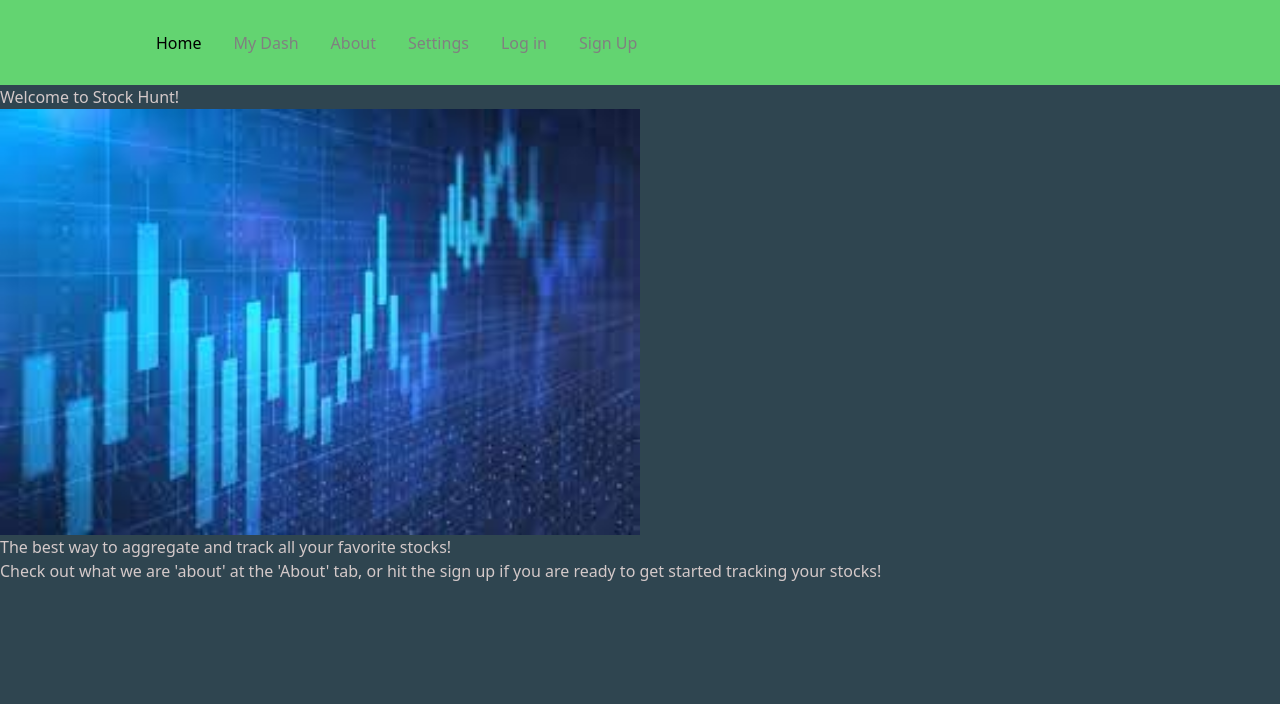
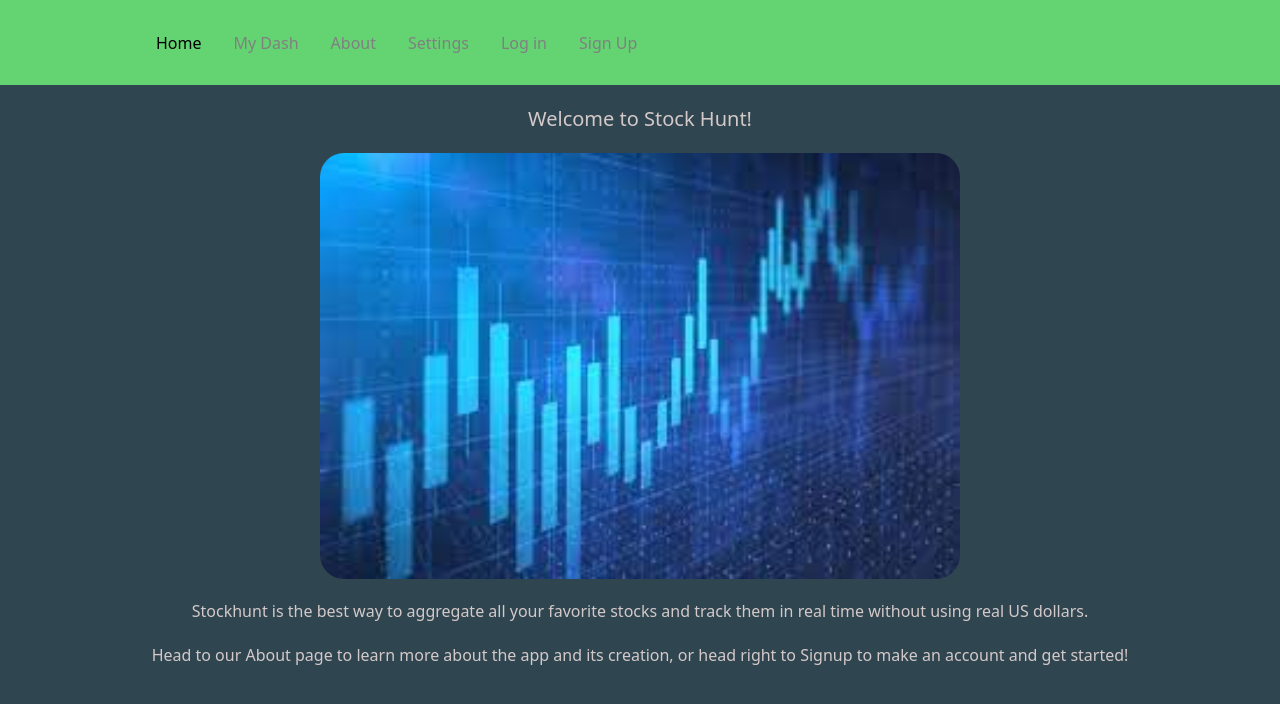
Before and after one commit to JSR5404/Stock-Hunt, a React (Create React App) app in the folder client/: page / in a window 1280 px wide. Shown: the top 704 px of the page. Built offline with nearby package versions, Linux system fonts and the light colour scheme.

Commit message:
made more style changes to make the website look more user-friendly.

```diff
--- a/client/src/components/pages/Dash.js
+++ b/client/src/components/pages/Dash.js
@@ -66,16 +66,16 @@ export default function Dash({ stocks, setStocks }) {
 
     return (
         <div className='portfolio-page'>
-            <div className='portfolio-main-row-wrapper'>
-                <div className='portfolio-main-row'>Ticker</div>
-                <div className='portfolio-main-row'>Position</div>
-                <div className='portfolio-main-row'>Quantity</div>
-                <div className='portfolio-main-row'>Price</div>
+            <div className='portfolio-main-row-wrapper flex justify-center'>
+                <div className='portfolio-main-row p-5'>Ticker</div>
+                <div className='portfolio-main-row p-5'>Position</div>
+                <div className='portfolio-main-row p-5'>Quantity</div>
+                <div className='portfolio-main-row p-5'>Price</div>
             </div>
             {/* For each stock in database renders a row with info */}
             {stocks.map((stock) => {
                 return (
-                    <div className='portfolio-row-wrapper'key={stock.id}>
+                    <div className='portfolio-row-wrapper flex justify-center'key={stock.id}>
                         <div className='portfolio-row'>{stock.ticker}</div>
                         <div className='portfolio-row'>{stock.position}</div>
                         <div className='portfolio-row'>{stock.quantity}</div>
--- a/client/src/components/pages/Home.js
+++ b/client/src/components/pages/Home.js
@@ -10,12 +10,12 @@ const Home = () => {
         height: '100vh'
       }}
     >
-      <h1>Welcome to Stock Hunt!</h1>
-      <div>
-          <img src="./stock-3.jpg" alt="home-stockhunt" style={{ width: '50%' }} />
+      <h1 className="flex justify-center pb-5 pt-5 text-xl">Welcome to Stock Hunt!</h1>
+      <div className = "flex justify-center">
+          <img className="rounded-3xl" src="./stock-3.jpg" alt="home-stockhunt" style={{ width: '50%' }} />
         </div>
-        <h4>The best way to aggregate and track all your favorite stocks! </h4>
-        <p>Check out what we are 'about' at the 'About' tab, or hit the sign up if you are ready to get started tracking your stocks!</p>
+        <h4 className ="flex justify-center pt-5">Stockhunt is the best way to aggregate all your favorite stocks and track them in real time without using real US dollars.</h4>
+        <h4 className ="flex justify-center pt-5">Head to our About page to learn more about the app and its creation, or head right to Signup to make an account and get started!</h4>
       </div>
       );
 };
--- a/client/src/components/pages/Login.js
+++ b/client/src/components/pages/Login.js
@@ -42,8 +42,8 @@ const Login = (props) => {
 
   return (
 
-      <div className="flex justify-center pt-20">
-        <div className ="w-96 p-6 shadow-lg rounded-md">
+      <div className="flex justify-center pt-20 ">
+        <div className ="w-96 p-6 shadow-lg rounded-md bg-gray-900">
           <h4 className="pb-5">Login</h4>
           <div>
             {data ? (
--- a/client/src/components/pages/Signup.js
+++ b/client/src/components/pages/Signup.js
@@ -39,7 +39,7 @@ const Signup = () => {
   return (
 
     <div className="flex justify-center pt-20">
-      <div className="w-96 p-6 shadow-lg rounded-md">
+      <div className="w-96 p-6 shadow-lg rounded-md bg-gray-900">
         <h4 className="card-header bg-dark text-light p-2 pb-5">Sign Up</h4>
         <div className="card-body">
           {data ? (
```
